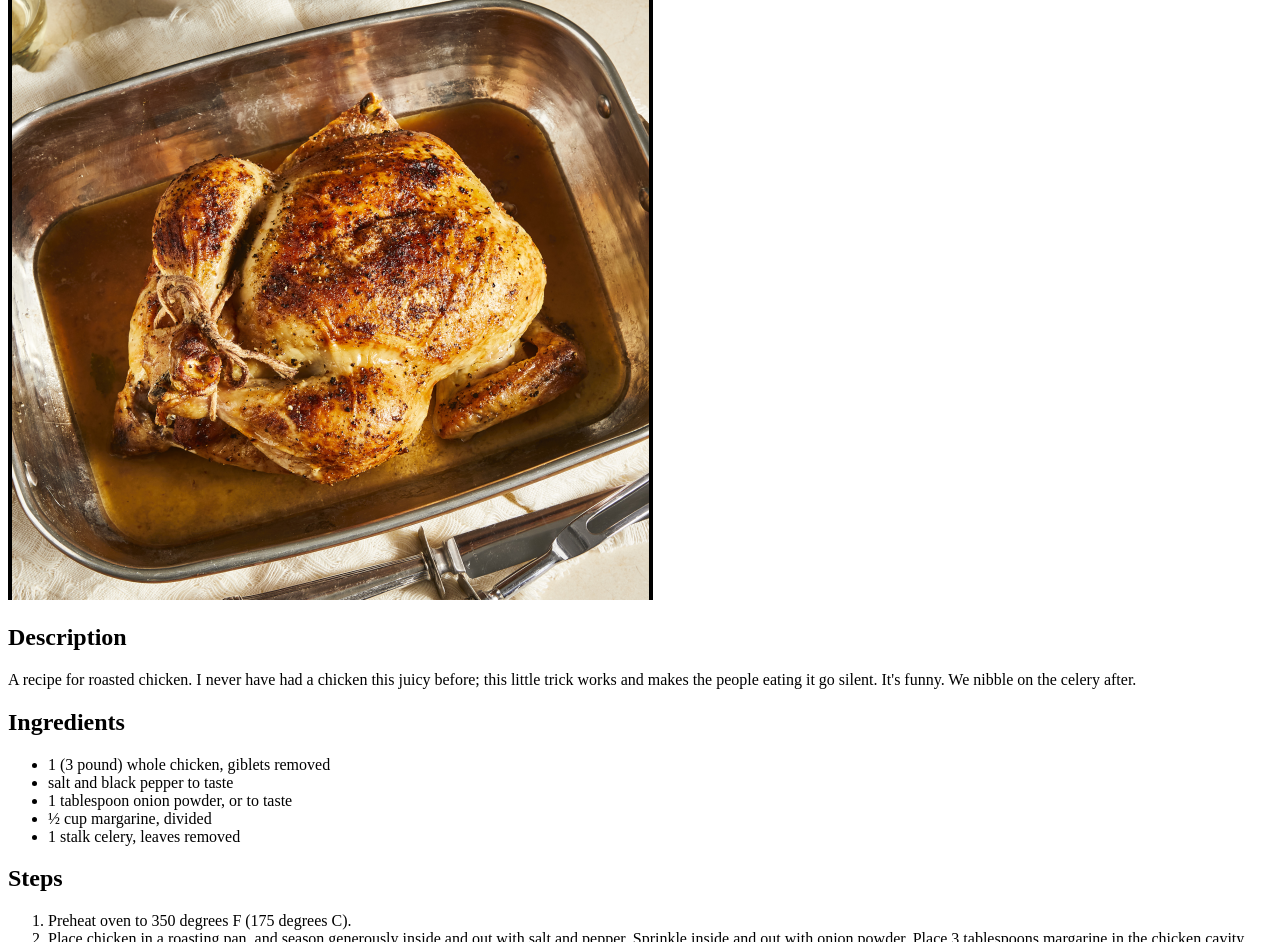
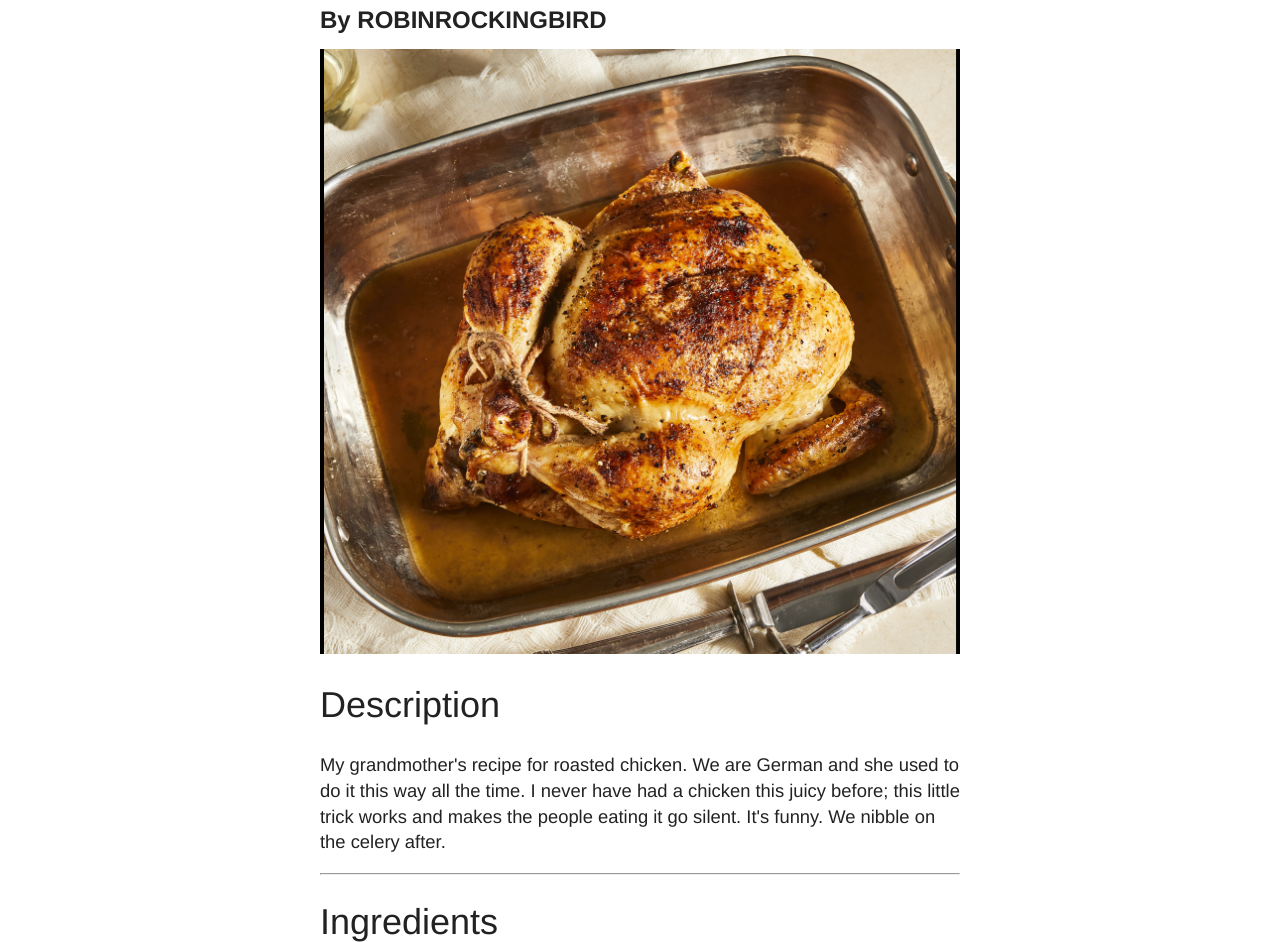
Before and after one commit to AngomRanjan/odin-recipes, a plain HTML site: page recipes/juicyroastedchicken.html in a window 1280 px wide. Shown: the part 90-1032 px from the top of the page. Drawn offline with Linux system fonts and the light colour scheme.

Commit message:
Added recipes/style.css (external css for recipe pages)
Added external css file for recipe pages in the recipes project
an made the necessary changes to the three recipe pages.

```diff
--- a/recipes/juicyroastedchicken.html
+++ b/recipes/juicyroastedchicken.html
@@ -1,15 +1,21 @@
 <!DOCTYPE html>
 <html lang="en">
   <head>
-      <title>Juicy Roasted Chicken</title>
-      <meta charset="utf-8">
+    <meta charset="utf-8">
+    <meta http-equiv="X-UA-Compatible" content="IE=edge">
+    <meta name="viewport" content="width=device-width, initial-scale=1.0">
+    <title>Juicy Roasted Chicken Recipe</title>
+    <link rel="stylesheet" href="style.css">
   </head>
   <body>
-      <h1>Juicy Roasted Chicken Recipe</h1>
-      <img src="../images/roasted-chicken.png" alt="Juicy Roasted Chicken Images">
-       <h2>Description</h2>
-       <p>A recipe for roasted chicken. I never have had a chicken this juicy before; this little trick works and makes the people eating it go silent. It's funny. We nibble on the celery after.</p>
-       <h2>Ingredients</h2>
+    <div class="container">
+      <h1 id="top">Juicy Roasted Chicken Recipe</h1>
+      <h2>By ROBINROCKINGBIRD</h2>
+      <img class="recipe-image" src="../images/roasted-chicken.png" alt="Juicy Roasted Chicken Images">
+       <h3>Description</h3>
+       <p>My grandmother's recipe for roasted chicken. We are German and she used to do it this way all the time. I never have had a chicken this juicy before; this little trick works and makes the people eating it go silent. It's funny. We nibble on the celery after.</p>
+       <hr>
+       <h3>Ingredients</h3>
          <ul>
            <li>1 (3 pound) whole chicken, giblets removed</li>
            <li>salt and black pepper to taste</li>
@@ -17,11 +23,18 @@
            <li>½ cup margarine, divided</li>
            <li>1 stalk celery, leaves removed</li>
          </ul>
-       <h2>Steps</h2>
+         <hr>
+       <h3>Steps</h3>
          <ol>
            <li>Preheat oven to 350 degrees F (175 degrees C).</li>
            <li>Place chicken in a roasting pan, and season generously inside and out with salt and pepper. Sprinkle inside and out with onion powder. Place 3 tablespoons margarine in the chicken cavity. Arrange dollops of the remaining margarine around the chicken's exterior. Cut the celery into 3 or 4 pieces, and place in the chicken cavity.</li>
            <li>lace chicken in a roasting pan, and season generously inside and out with salt and pepper. Sprinkle inside and out with onion powder. Place 3 tablespoons margarine in the chicken cavity. Arrange dollops of the remaining margarine around the chicken's exterior. Cut the celery into 3 or 4 pieces, and place in the chicken cavity.</li>
          </ol>
+           <hr>
+           <div class="foot"><a href=#top>Top</a>&nbsp;&nbsp;||&nbsp;&nbsp;<a href=../index.html>Home</a>
+            <hr>
+           &diams;The Angoms Recipes Collection&diams;
+          </div>
+    </div>
    </body>
 </html>
--- /dev/null
+++ b/recipes/style.css
@@ -0,0 +1,48 @@
+/* style.css */
+.container {
+  position: relative;
+  max-width: 640px;
+  margin: auto;
+}
+
+  .recipe-image {
+    width:100% ;
+    height: auto;
+  }
+  .foot {
+    text-align: center;
+  }
+
+body{
+  color: #222;
+  font-family: Helvetica, Georgia,"Times New Roman",serif;
+}
+        h1{
+          font-size: 42px;
+          letter-spacing: .02em;
+          line-height: 45px;
+          font-weight: 300;
+        }
+        h2, .recipe-subhead {
+          font-weight: 700;
+          font-size:1.5rem;
+          line-height: 18px;
+        }
+        h3{
+          font-weight: 500;
+          font-size:36px;
+          line-height: 0.6em;
+        }
+        p, ul, ol {
+          font-size:1.15em;
+          font-weight: 200;
+          line-height: 1.4;
+        }
+        ul,ol {
+          margin-left: 1em;
+        }
+
+        li {
+          margin-bottom:0.6em;
+          padding-left: 1em;
+        }
```
Also changed, not shown: recipes/chickenmanchurian.html (+20 -7 lines), recipes/kerelabeeffry.html (+20 -7 lines).
